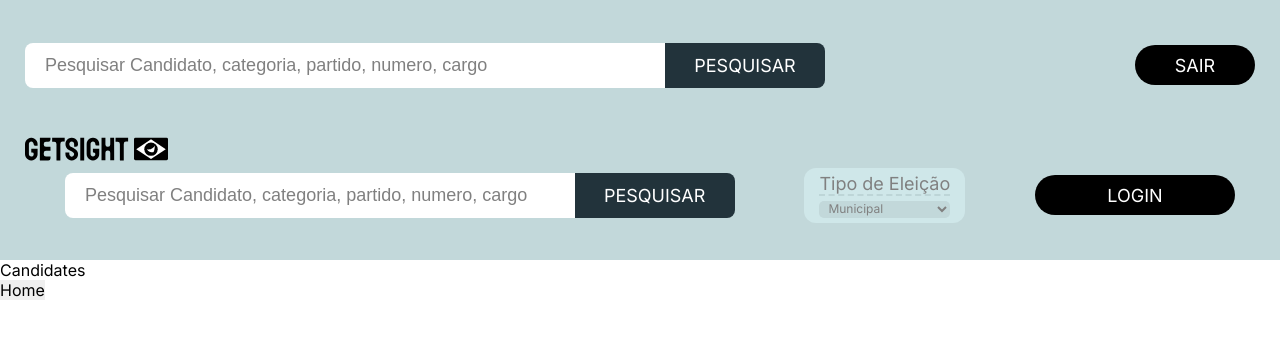
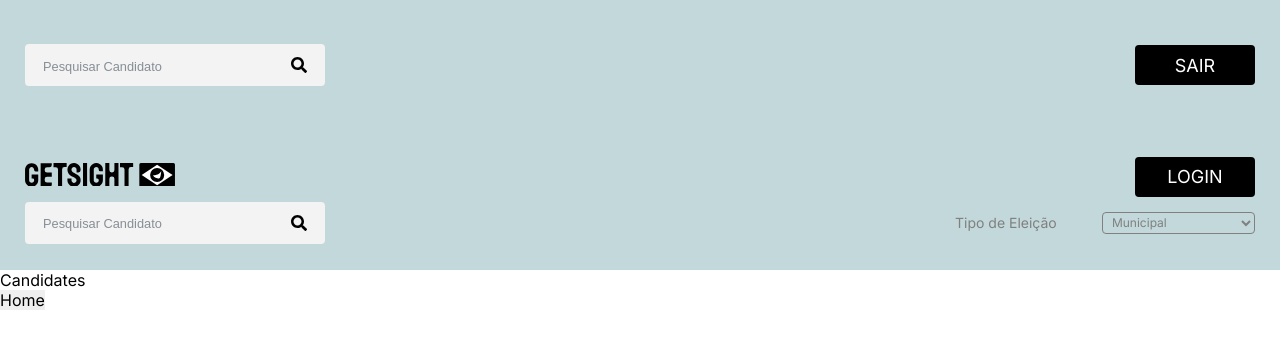
Before and after one commit to vitorschmidt/Getsight, a React (Create React App) app: page /candidates in a window 1280 px wide. Shown: the top 348 px of the page. Built offline with nearby package versions, Linux system fonts and the light colour scheme.

Commit message:
feat: headers and styles

```diff
--- a/package.json
+++ b/package.json
@@ -11,6 +11,7 @@
     "react": "^18.1.0",
     "react-dom": "^18.1.0",
     "react-hook-form": "^7.31.0",
+    "react-icons": "^4.3.1",
     "react-redux": "^8.0.1",
     "react-router-dom": "5",
     "react-scripts": "5.0.1",
--- a/src/Components/Header/HeaderMediaQueries.js
+++ b/src/Components/Header/HeaderMediaQueries.js
@@ -1,224 +1,174 @@
 import styled, {css} from "styled-components"
-import { Headers, LogoContainer, InputContainer, ColRight, ElectionType } from "./style.js"
+import {
+    Container,
+    HeaderTop,
+    Headers,
+    ColRight,
+    LogoContainer,
+    ColLeft,
+    ElectionType,
+    Row
+} from  "./style.js"
 
 export const HeaderMediaQueries = styled.div`
-    ${({version})=> version === "home" && css`
-            a{
-                margin: 0 10px 0 40px;
-            }
-
-        @media (max-width: 700px){
+    ${({version})=> (version === "home" || version === "homeCandidates") && css`
 
 
-            ${LogoContainer}{
-                max-width: 200px;
-            }
+        @media (max-width: 800px){
 
             ${ColRight}{
 
                 button{
                     max-width: 120px;
-                    height: 35px;
                 }
+
+                a{
+                    margin: 0;
                 }
             }
 
+            ${Row}{
+                justify-content: center;
+                flex-direction: column;
 
 
-    `}
+                ${ColLeft}{
+                    justify-content: center;
+                    margin: 0;
 
-    ${({version})=> version === "dashboard" && css`
-
-
-    `}
-
-    ${({version})=> version === "dashboardCandidates" && css`
-        a{
-            display: none;
+                    .inputContainer{
+                        width: 100%;
+                        max-width: 800px;
                     }
 
-        ${ElectionType}{
-            display: none;
                 }
+                ${ColRight}{
+                    justify-content: center;
 
-        @media (max-width: 750px){
-            a{
-                display: block;
-                align-self: flex-end;
-                margin: 10px 0;
-                color: black;
-            }
-
-            ${Headers}{
-                flex-direction: column;
-            }
-
-            ${InputContainer}{
-                input{
-                    height: 35px;
-                    font-size: 12px;
-                }
-
-                button{
-                    max-width: 100px;
-                    font-size: 12px;
-                    height: 35px;
+                    max-width: none;
 
                 }
 
             }
-
-            ${ColRight}{
-                width: 100%;
-                justify-content: flex-end;
-                padding-right: 0;
-                margin-top: 10px;
-
-                button{
-                    display: none;
-
-                };
-
-
-                ${ElectionType}{
-                    display: block;
-                    margin: 0;
-
-                    min-width: 120px;
-                    label{
-                        display: none;
-
         }
 
-                    select{
-                        font-size: 12px;
-                        background-color: transparent;
+        @media (max-width: 600px){
+            button{
+                height: 28px;
+                margin-left: 15px;
             }
+            ${Headers}{
+                flex-direction: column;
 
 
             }
 
+            ${LogoContainer}{
+                display: flex;
+                justify-content: center;
             }
 
-            ${InputContainer}{
-                width: 100%;
-                margin-right: 0;
-                padding-left: 0;
+            ${ColLeft}{
+                justify-content: center;
+                margin: 0;
+
+                svg{
+                    max-width: 180px;
+                }
+            }
+
+            ${ColRight}{
+                justify-content: space-between;
+                max-width: 180px;
+                margin-top: 10px;
             }
 
         }
 
     `}
 
-
-
-    ${({version})=> version === "homeCandidates"  && css`
-        @media (max-width: 900px) {
-
-
-            button{
-                max-width: 120px;
-
-            }
-
-        }
-
-        @media (max-width: 750px){
-            ${LogoContainer}{
-                display: none;
+    ${({version})=>version === "dashboard"  && css`
+        @media (max-width: 600px){
+                a{
+                    margin: 5px 0;
                 }
 
                 ${Headers}{
                     flex-direction: column;
+                    justify-content: center;
+                    align-items: center;
                 }
 
-            ${InputContainer}{
-                width: 100%;
+                ${ColLeft}{
+                    justify-content: center;
                     margin-right: 0;
-                padding-left: 0;
+                    max-width: 180px;
+
                 }
 
                 ${ColRight}{
+                    flex-direction: column;
+                    justify-content: space-evenly;
+                    max-width: 180px;
+                    button{
                         width: 100%;
-                justify-content: flex-end;
-                padding-right: 0;
-                margin-top: 10px;
-
-                button{
-                    display: none;
-
-                };
+                        height: 28px;
+                        margin: 0;
+                    }
+                }
+            }
 
 
-                ${ElectionType}{
-                    margin: 0;
-                    min-width: 120px;
-                    label{
+    `}
+   ${({version})=> version === "dashboardCandidates" && css`
+
+
+        ${HeaderTop}{
             display: none;
 
         }
 
-                    select{
-                        font-size: 12px;
-                        background-color: transparent;
+        @media (max-width: 800px){
+            ${Headers}{
+            flex-direction: column;
+            justify-content: center;
+            align-items: center;
+
+            }
+
+            ${HeaderTop}{
+            display: flex;
+            justify-content: flex-end;
+
+            }
+
+            ${ColLeft}{
+                justify-content: center;
+                    margin: 0;
+
+                    .inputContainer{
+                        width: 100%;
+                        max-width: 800px;
+                    }
+            }
+
+            ${ColRight}{
+                display: none;
+
+            }
         }
 
 
-
-                }
-
-
-
-            }
-
-        }
-
-        @media (max-width: 425px){
-            ${InputContainer}{
-                input{
-                    height: 35px;
-                    font-size: 12px;
-                }
-
+        @media (max-width: 600px){
+            ${HeaderTop}{
                 button{
-                    font-size: 12px;
-                    height: 35px;
-
-                }
-
-            }
-
-
-            ${ElectionType}{
-                min-width: 120px;
-                padding: 0 5px;
-                label{
-                    display: none;
-
-                }
-
-                select{
-                    font-size: 12px;
-                    background-color: transparent;
+                    height: 28px;
                 }
             }
-
-        }
-
-        @media (max-width: 340px){
-            ${InputContainer}{
-                button{
-                    min-width: 80px;
-
-                }
-
-            }
-
         }
 
 
    `}
 
 
-
 `
--- a/src/Components/Header/index.jsx
+++ b/src/Components/Header/index.jsx
@@ -2,127 +2,139 @@ import { Link } from "react-router-dom";
 
 import {ReactComponent as Logo} from "../img/logo.svg"
 import { Button } from "../Button";
-import {Container, LogoContainer, Headers, ColRight, Input, InputContainer, ElectionType} from  "./style.js"
+import {FaSearch} from "react-icons/fa"
+import Inputs from "../Input";
+
+import {
+    Container,
+    HeaderTop,
+    Headers,
+    ColRight,
+    LogoContainer,
+    ColLeft,
+    ElectionType,
+    Row
+} from  "./style.js"
 
 import { useHistory } from "react-router-dom";
 
 import { HeaderMediaQueries } from "./HeaderMediaQueries";
 
-const Header = ({
-    bg,
-    height,
-    headerVersion,
-    user = "Paulo,"
-}) =>{
-
+const Header = ({bg, height, headerVersion, user = "teste,"}) =>{
     const history = useHistory()
-
-
 
     return (
         <Container bg={bg} height={height} >
             <HeaderMediaQueries version={headerVersion}>
                 {
-
                     /*  versão não logada*/
-                headerVersion === "home" ?
-                    <Headers>
-                        <LogoContainer width="100%" height="80px" maxWidth="300px">
-                            <Logo/>
-
+                    headerVersion === "home" ? (
+                        <Headers version={headerVersion}>
+                            <ColLeft >
+                                <LogoContainer width="100%" maxWidth="200px">
+                                    <Logo />
                                 </LogoContainer>
 
-                        <ColRight width="300px">
+                            </ColLeft>
+
+                            <ColRight>
                                 <Link to="/login">Login</Link>
-                            <Button onClick={()=> history.push("/register")} width="100%" maxWidth="200px" height="40px"
-                            backGround="#000000" textColor="#fff" borderRadius="20px">Cadastrar</Button>
+
+                                <Button onClick={()=> history.push("/register")}
+                                backGround="#000000" textColor="#fff"
+                                >Cadastrar</Button>
                             </ColRight>
 
                         </Headers>
 
-                :
+                    ):
 
-                headerVersion === "homeCandidates" ?
-                <Headers >
-                     <LogoContainer width="100%" height="30px" maxWidth="143px" position="absolute">
-                            <Logo/>
+                    headerVersion === "homeCandidates" ? (
+                    <Headers version={headerVersion}>
+                        <HeaderTop version={headerVersion}>
+                            <LogoContainer width="100%" maxWidth="150px">
+                                <Logo />
+                            </LogoContainer>
+                            <Button onClick={()=> history.push("/login")}
+                                backGround="#000000" textColor="#fff"
+                                >LOGIN</Button>
+                        </HeaderTop>
 
-                    </LogoContainer>
+                        <Row>
+                            <ColLeft  maxWidth="800px">
+                                <Inputs InputContainerClass="inputContainer"
+                                        inputClass="inputBox"
+                                        icon={FaSearch}
+                                        placeholder="Pesquisar Candidato"/>
+                            </ColLeft>
 
-                        <InputContainer paddingLeft="40px" width="70%">
-                            <Input desktop placeholder="Pesquisar Candidato, categoria, partido, numero, cargo"/>
-                            <Input mobile placeholder="Pesquisar Candidato"/>
-                            <Button backGround="#22333B" textColor="#FFFFFF" width="100%"
-                            maxWidth="160px" height="45px" borderRadius="0 8px 8px 0">PESQUISAR</Button>
-                        </InputContainer>
-
-                        <ColRight paddingRight="20px" width="50%"  >
+                            <ColRight  maxWidth="500px"  >
                                 <ElectionType>
                                     <label>Tipo de Eleição</label>
+
                                     <select>
                                         <option>Municipal</option>
                                         <option>Estadual</option>
                                     </select>
                                 </ElectionType>
 
-                            <Button onClick={()=> history.push("/login")} width="100%" maxWidth="200px"
-                                backGround="#000000" textColor="#fff" borderRadius="20px">LOGIN</Button>
+
                             </ColRight>
 
-
+                        </Row>
 
 
                     </Headers>
                     /* versão não logada vai até aqui */
-                :
+                    ):
 
                     /* versão logada */
-                headerVersion === "dashboard" ?
-                <Headers>
-                    <LogoContainer width="100%" height="80px" maxWidth="300px">
-                        <Logo/>
+                    headerVersion === "dashboard" ? (
+                    <Headers version={headerVersion}>
+                        <ColLeft width="100%">
+                            <LogoContainer width="100%" maxWidth="200px">
+                                <Logo />
+                            </LogoContainer>
+                        </ColLeft>
 
-                    </LogoContainer>
-
-                    <ColRight width="350px" aTagFontSize="clamp(14px, 2vw, 18px)" pTagFontSize="clamp(16px, 3vw, 22px)">
+                        <ColRight maxWidth="350px" aTagFontSize="clamp(14px, 2vw, 18px)" pTagFontSize="clamp(16px, 3vw, 22px)">
                             {/* aqui será inserido o nome do usuário  */}
                             <p>{user}</p>
                             <Link to="/candidates">Candidatos</Link>
-                        <Button onClick={()=> history.push("/")} width="100%" maxWidth="200px"
-                        backGround="#000000" textColor="#fff" borderRadius="20px">Sair</Button>
+
+                            <Button onClick={()=> history.push("/")}
+                                backGround="#000000" textColor="#fff"
+                                >Sair</Button>
                         </ColRight>
 
 
                     </Headers>
 
-                :
+                    ):
 
-                headerVersion === "dashboardCandidates" ?
-                <Headers>
-                    <Link to="/">SAIR</Link>
-                    <InputContainer width="70%">
-                        <Input desktop placeholder="Pesquisar Candidato, categoria, partido, numero, cargo"/>
-                        <Input mobile placeholder="Pesquisar Candidato"/>
-                        <Button backGround="#22333B" textColor="#FFFFFF" width="100%"  height="45px"
-                        maxWidth="160px" borderRadius="0 8px 8px 0">PESQUISAR</Button>
-                    </InputContainer>
+                    headerVersion === "dashboardCandidates" ? (
+                    <Headers version={headerVersion}>
+                        <HeaderTop>
+                            <Button onClick={()=> history.push("/")}
+                                    backGround="#000000" textColor="#fff">SAIR</Button>
+                        </HeaderTop>
 
-                    <ColRight width="20%"  >
-                            <ElectionType>
-                                <label>Tipo de Eleição</label>
-                                <select>
-                                    <option>Municipal</option>
-                                    <option>Estadual</option>
-                                </select>
-                            </ElectionType>
-                        <Button onClick={()=> history.push("/")} width="100%" maxWidth="100px"
-                            backGround="#000000" textColor="#fff" borderRadius="20px">SAIR</Button>
+                        <ColLeft width="70%">
+                            <Inputs InputContainerClass="inputContainer"
+                                inputClass="inputBox"
+                                icon={FaSearch}
+                                placeholder="Pesquisar Candidato"/>
+                        </ColLeft>
+
+                        <ColRight>
+                            <Button onClick={()=> history.push("/")}
+                                    backGround="#000000" textColor="#fff">SAIR</Button>
+
                         </ColRight>
+
                     </Headers>
-                :
-
+                    ):("")
                     /* versão logada vai até aqui */
-                ""
 
                 }
             </HeaderMediaQueries>
--- a/src/Components/Header/style.js
+++ b/src/Components/Header/style.js
@@ -1,50 +1,113 @@
 import styled, {css} from "styled-components";
+import { version } from "styled-components";
 
 
 export const Container = styled.div`
     display: flex;
     flex-direction: column;
     justify-content: center;
-    font-family : "Inter", sans-serif ;
-    width: 100%;
-
-    height: ${(props)=> props.height};
-    background-color: ${(props)=> props.bg};
-    padding: 0 25px;
     position: relative;
 
+    padding: 0 25px;
+
+    width: 100%;
+    height: ${(props)=> props.height};
+
+    background-color: ${(props)=> props.bg};
+
+    font-family : "Inter", sans-serif ;
+
     button{
-        padding: 0 15px;
         font-size: clamp(16px, 1.5vw, 18px);
-        min-width: 120px;
+
     }
+
     a{
-
         font-size: clamp(12px, 2vw, 16px);
     }
 
 `
 
-export const Headers = styled.header`
-    display: flex ;
-    flex-direction: row;
+export const LogoContainer = styled.div`
+    width: ${(props)=> props.width};
+    max-width: ${(props)=> props.maxWidth};
+
+
+`
+export const HeaderTop = styled.div`
+    display: flex;
+    justify-content: ${(props)=> props.version === "homeCandidates" ? "space-between" : "flex-start"};
     align-items: center;
-    justify-content: space-between;
+    width: 100%;
+    height: 40px;
+
+    margin-bottom: 5px;
 
 
 `
 
+export const Headers = styled.header`
+    display: flex ;
+    flex-direction: ${({version})=>
+                        version === "home" ? "row"
+                        :
+                        version === "homeCandidates" ? "column"
+                        :
+                        ""
+                        };
+
+    justify-content: space-between;
+    align-items: center;
+
+    input{
+        font-size: clamp(14px, 2vw, 18px);
+    }
+
+    .inputContainer {
+        max-width: 350px;
+    }
+    .inputBox {
+        margin: 0;
+        max-width: 800px;
+
+        background-color: var(--light-grey);
+    }
+
+
+`
+
+export const Row = styled.div`
+    display: flex;
+    justify-content: space-between;
+    align-items: center;
+    width: 100%;
+
+
+`
+export const ColLeft = styled.div`
+    display: flex;
+    margin-right: 15px;
+
+    width: 100%;
+    max-width: ${(props)=> props.maxWidth};
+
+
+`
 
 export const ColRight = styled.div`
     display: flex;
     justify-content: flex-end;
     align-items: center;
-    width: ${(props)=> props.width};
-    padding-right: ${(props)=> props.paddingRight};
+
+    width: 100%;
+    max-width: ${(props)=> props.maxWidth};
+
     a{
         margin: 0 20px;
+
+        font-size: ${(props)=> props.aTagFontSize};
         color: #000000;
-        font-size: ${(props)=> props.aTagFontSize};
+
     }
 
     p{
@@ -56,84 +119,33 @@ export const ColRight = styled.div`
     }
 
 `
-export const LogoContainer = styled.div`
+export const ElectionType = styled.div`
     display: flex;
-    justify-content: center;
-    position: ${(props)=> props.position};
-    top: 4px;
-    svg{
-        width: ${(props)=> props.width};
-        max-width: ${(props)=> props.maxWidth};
-        height:  ${(props)=> props.height}
-    }
-
-`
+    flex-direction: row;
+    align-items: center;
+    width: 100%;
+    max-width: 300px;
+    padding: 10px 0;
+    color: #808080;
+    height: 42px;
 
 
-export const Input = styled.input`
-    display:  ${(props)=> props.desktop ? "block" : "none"};
-    width: 100%;
-    height: 45px;
-
-    border: none;
-    border-radius: 8px 0px 0px 8px;
-    padding: 0 20px;
-    font-size: clamp(14px, 2vw, 18px);
-
-
-    &::placeholder{
-        color: #808080;
-
-    }
-
-    @media (max-width: 1220px) {
-        display: ${(props)=> props.mobile ? "block" : "none"};
-    }
-
-`
-
-export const InputContainer = styled.div`
-    width: ${(props)=> props.width};
-    display: flex;
-    max-width: 800px;
-    padding-left: ${(props)=> props.paddingLeft};
-    margin-right: 15px;
-
-
-
-`
-export const ElectionType = styled.div`
-    display: flex;
-    flex-direction: column;
-    justify-content: center;
-    align-items: center;
-    min-width: 160px;
-
-    margin:  0 auto;
-    border-radius: 12px;
-    background-color:#CFE7E9;
-    padding: 5px 15px;
-
-;
-    color: #808080;
     label{
         width: 100%;
-        border-bottom: 2px dashed rgba(34, 51, 59, 0.1);
-		font-size: clamp(12px,1.6vw,18px);
-
-		margin-bottom: 5px;
-        text-align: center;
+        font-size: clamp(12px,1.6vw,14px);
     }
 
     select{
+        width: 100%;
+        padding: 0 5px;
+        border-radius: 4px;
         background-color: #c2d8da;
-;
-        border: none;width: 100%;
-        border-radius: 5px;
         font-size: 12px;
+        font-family: "Inter",sans-serif;
         color: #808080;
-        padding: 0 5px;
-        font-family: "Inter", sans-serif;
+        height: 100%;
+        border: 1px solid;
+
         &:focus{
             color: black;
         }
@@ -147,10 +159,3 @@ export const ElectionType = styled.div`
      }
 
 `
-
-export const MediaQueries = styled.div`
-
-
-
-
-`
--- a/src/Components/Input/index.jsx
+++ b/src/Components/Input/index.jsx
@@ -8,16 +8,23 @@ const Inputs = ({
   register,
   name,
   error,
+  inputClass,
+  InputContainerClass,
   ...rest
 }) => {
   return (
-    <Container>
+    <Container className={InputContainerClass}>
       <div className="label">
         {label}
-        {!!error && <span> - {error}</span>}
+        {!!error && " -"}
+        {!!error && <span> {error}</span>}
       </div>
-      <InputContainer>
-        <input {...register(name)} {...rest} />
+      <InputContainer className={inputClass}>
+        {register ? (
+          <input {...register(name)} {...rest} />
+        ) : (
+          <input {...rest} />
+        )}
         {Icon && <Icon onClick={handleShowPassword} />}
       </InputContainer>
     </Container>
--- a/src/Pages/Candidates/index.jsx
+++ b/src/Pages/Candidates/index.jsx
@@ -10,7 +10,7 @@ const Candidates = () => {
   <>
   {/* coloquei a header aqui da versao não logada pra testar */}
   <Header bg="#C2D8DA" height="130px" headerVersion="dashboardCandidates"/>
-  <Header bg="#C2D8DA" height="130px" headerVersion="homeCandidates"/>
+  <Header bg="#C2D8DA" height="140px" headerVersion="homeCandidates"/>
 
 
   <div>Candidates</div>
```
Also changed, not shown: 1 other file (tests, documents, lock files or other folders). Lines whose indentation alone changed are shown as unchanged.
